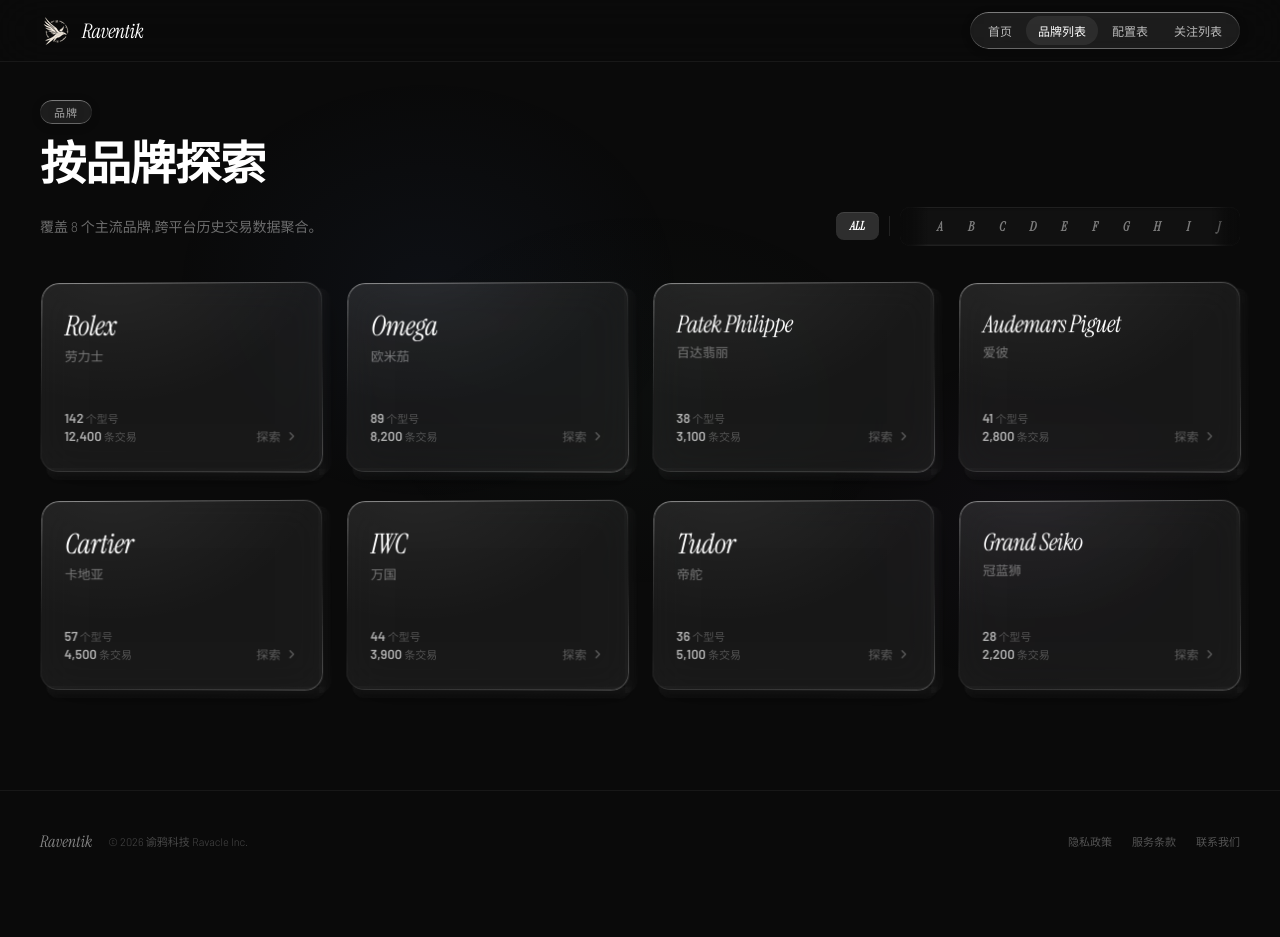
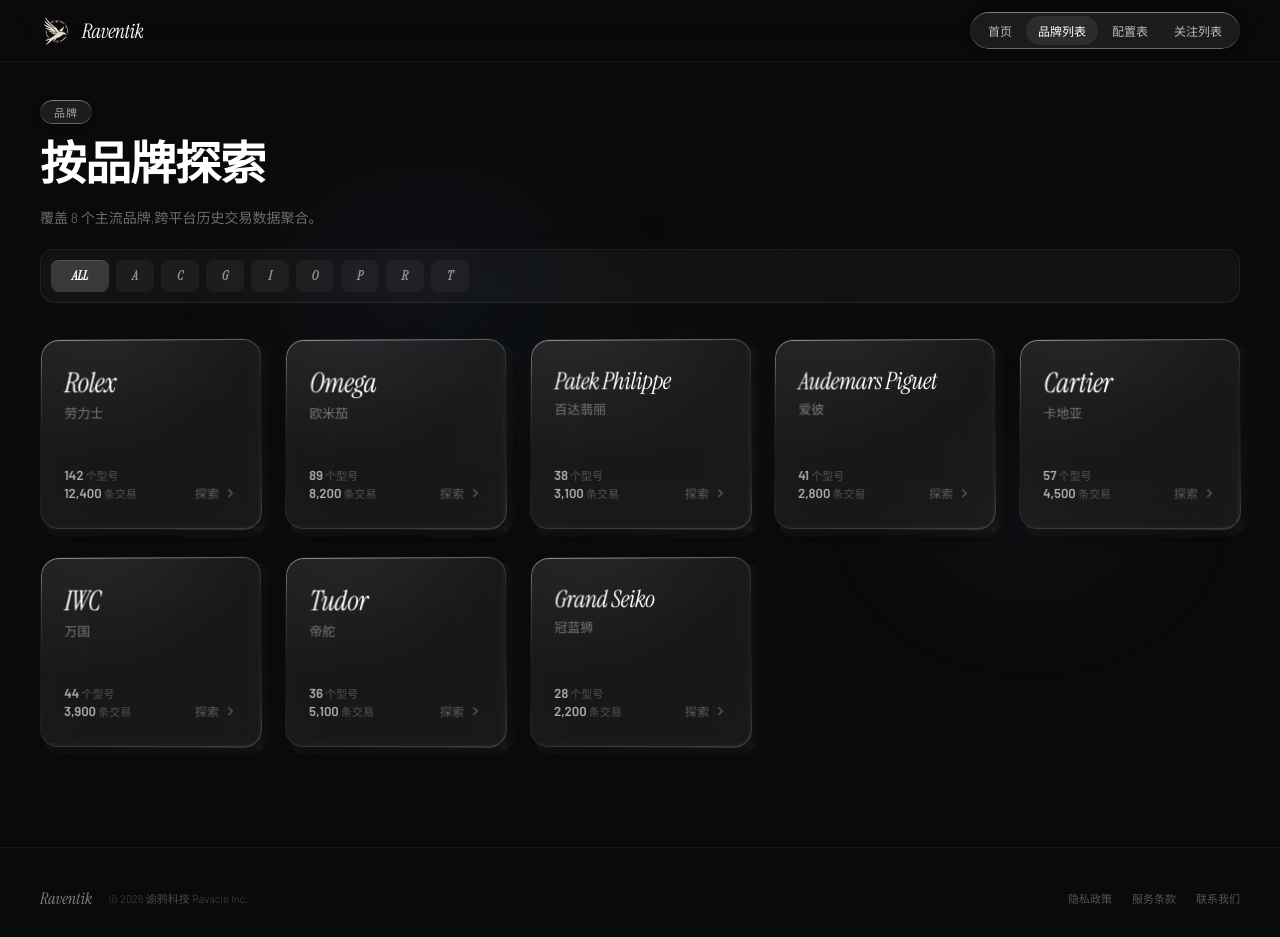
Before and after one commit to P0lar1z2/platform_fortend, a React (Vite) app: page /brands in a window 1280 px wide. Before the commit the page ends 880 px from the top, so only its background shows below. Built offline with nearby package versions, Linux system fonts and the light colour scheme.

Commit message:
fix(brands): dedupe list and improve alphabet filter

```diff
--- a/src/pages/BrandList.tsx
+++ b/src/pages/BrandList.tsx
@@ -6,7 +6,7 @@
  * 设计稿: ~/Downloads/raventik_brands.jsx
  */
 
-import { useCallback, useEffect, useRef, useState } from "react";
+import { useEffect, useMemo, useState } from "react";
 import { Link, useNavigate } from "react-router-dom";
 import { ChevronRight } from "lucide-react";
 import { listBrands } from "../api/brands";
@@ -16,13 +16,98 @@
 const bd = "'Barlow','Noto Sans SC',sans-serif";
 const LETTERS = "ABCDEFGHIJKLMNOPQRSTUVWXYZ".split("");
 
+type BrandFilterLetter = "ALL" | string;
+
+function normalizeBrandToken(value?: string | null) {
+  return (value ?? "")
+    .trim()
+    .normalize("NFD")
+    .replace(/[\u0300-\u036f]/g, "")
+    .toLowerCase()
+    .replace(/&/g, "and")
+    .replace(/[^a-z0-9]+/g, "");
+}
+
+function looksMojibake(value?: string | null) {
+  return /[ÃÂã�]/.test(value ?? "");
+}
+
+function brandNameQuality(name?: string | null) {
+  const text = (name ?? "").trim();
+  if (!text) return 0;
+  const letters = text.replace(/[^A-Za-z]/g, "");
+  const isAllCaps = letters.length > 1 && letters === letters.toUpperCase();
+  const isAllLower = letters.length > 1 && letters === letters.toLowerCase();
+  return (looksMojibake(text) ? -20 : 20)
+    + (/[A-Z]/.test(letters) && /[a-z]/.test(letters) ? 8 : 0)
+    + (isAllCaps ? -4 : 0)
+    + (isAllLower ? -2 : 0)
+    + Math.min(text.length, 40) / 10;
+}
+
+function brandInitial(brand: BrandSummary) {
+  const candidates = [brand.name, brand.slug];
+  for (const candidate of candidates) {
+    const raw = (candidate ?? "").trim();
+    if (!raw || looksMojibake(raw)) continue;
+    const normalized = raw.normalize("NFD").replace(/[\u0300-\u036f]/g, "").trim();
+    const first = normalized[0]?.toUpperCase();
+    if (first && /^[A-Z]$/.test(first)) return first;
+  }
+  return "#";
+}
+
+function mergeBrands(items: BrandSummary[]) {
+  const byKey = new Map<string, { brand: BrandSummary; quality: number }>();
+
+  for (const item of items) {
+    const key = normalizeBrandToken(item.slug) || normalizeBrandToken(item.name);
+    if (!key) continue;
+
+    const current = byKey.get(key);
+    const nextTransactions = item.totalTransactions ?? 0;
+    const nextModelCount = item.modelCount ?? 0;
+
+    if (!current) {
+      byKey.set(key, {
+        brand: {
+          ...item,
+          slug: item.slug || key,
+          modelCount: nextModelCount,
+          totalTransactions: nextTransactions,
+        },
+        quality: brandNameQuality(item.name),
+      });
+      continue;
+    }
+
+    const nextQuality = brandNameQuality(item.name);
+    const useNextLabel = nextQuality > current.quality;
+    const preferred = useNextLabel ? item : current.brand;
+
+    byKey.set(key, {
+      brand: {
+        ...current.brand,
+        slug: preferred.slug || current.brand.slug || item.slug || key,
+        name: preferred.name || current.brand.name || item.name,
+        nameCn: preferred.nameCn || current.brand.nameCn || item.nameCn,
+        logoUrl: preferred.logoUrl ?? current.brand.logoUrl ?? item.logoUrl,
+        modelCount: Math.max(current.brand.modelCount ?? 0, nextModelCount),
+        totalTransactions: (current.brand.totalTransactions ?? 0) + nextTransactions,
+      },
+      quality: Math.max(current.quality, nextQuality),
+    });
+  }
+
+  return Array.from(byKey.values()).map(entry => entry.brand);
+}
+
 export default function BrandList() {
   const navigate = useNavigate();
   const [brands, setBrands] = useState<BrandSummary[]>([]);
   const [loading, setLoading] = useState(true);
   const [err, setErr] = useState<string | null>(null);
-  const [activeLetter, setActiveLetter] = useState<string>("ALL");
-  const scrollRef = useRef<HTMLDivElement | null>(null);
+  const [activeLetter, setActiveLetter] = useState<BrandFilterLetter>("ALL");
 
   useEffect(() => {
     listBrands()
@@ -31,16 +116,22 @@
       .finally(() => setLoading(false));
   }, []);
 
+  const dedupedBrands = useMemo(() => mergeBrands(brands), [brands]);
+  const letterCounts = useMemo(() => {
+    const counts = new Map<string, number>();
+    for (const brand of dedupedBrands) {
+      const letter = brandInitial(brand);
+      counts.set(letter, (counts.get(letter) ?? 0) + 1);
+    }
+    return counts;
+  }, [dedupedBrands]);
+  const filterLetters = useMemo(() => {
+    const available = LETTERS.filter(letter => letterCounts.has(letter));
+    return letterCounts.has("#") ? [...available, "#"] : available;
+  }, [letterCounts]);
   const filteredBrands = activeLetter === "ALL"
-    ? brands
-    : brands.filter(b => (b.name?.[0] || "").toUpperCase() === activeLetter);
-
-  const handleWheel = useCallback((e: React.WheelEvent<HTMLDivElement>) => {
-    if (scrollRef.current) {
-      e.preventDefault();
-      scrollRef.current.scrollLeft += e.deltaY * 2;
-    }
-  }, []);
+    ? dedupedBrands
+    : dedupedBrands.filter(brand => brandInitial(brand) === activeLetter);
 
   return (
     <div style={{ minHeight: "100vh", background: "#0a0a0a", color: "#fff", fontFamily: bd }}>
@@ -64,8 +155,6 @@
         .explore-link{display:flex;align-items:center;gap:4px;font-size:12px;color:rgba(255,255,255,0.3);transition:all 0.3s ease}
         .brand-card:hover .explore-link{color:rgba(255,255,255,0.7);transform:translateX(3px)}
         ::selection{background:rgba(255,255,255,0.2);color:#fff}
-        .alpha-scroll{-ms-overflow-style:none;scrollbar-width:none}
-        .alpha-scroll::-webkit-scrollbar{display:none}
       `}</style>
 
       {/* ═══ NAV ═══ */}
@@ -114,61 +203,61 @@
           {/* Subtitle + Alphabet filter — same line */}
           <div style={{display:"flex",alignItems:"center",justifyContent:"space-between",gap:"20px"}}>
             <p style={{fontSize:"14px",fontWeight:300,color:"rgba(255,255,255,0.4)",fontFamily:bd}}>
-              {loading ? "加载中..." : err ? err : `覆盖 ${brands.length} 个主流品牌,跨平台历史交易数据聚合。`}
+              {loading ? "加载中..." : err ? err : `覆盖 ${dedupedBrands.length} 个主流品牌,跨平台历史交易数据聚合。`}
             </p>
 
-            {!loading && !err && brands.length > 0 && (
-              <div style={{display:"flex",alignItems:"center",gap:"10px",flexShrink:0}}>
-                {/* ALL — always visible */}
-                <button onClick={() => setActiveLetter("ALL")} style={{
-                  padding: "6px 14px", borderRadius: "8px", border: "none", cursor: "pointer",
-                  background: activeLetter === "ALL" ? "rgba(255,255,255,0.15)" : "rgba(255,255,255,0.04)",
-                  color: activeLetter === "ALL" ? "#fff" : "rgba(255,255,255,0.5)",
-                  fontSize: "12px", fontWeight: 600, fontFamily: hd, fontStyle: "italic",
-                  transition: "all 0.2s", flexShrink: 0,
-                  boxShadow: activeLetter === "ALL" ? "inset 0 1px 0 rgba(255,255,255,0.1)" : "none",
-                }}
-                onMouseEnter={e => { if (activeLetter !== "ALL") (e.currentTarget as HTMLElement).style.color = "rgba(255,255,255,0.8)"; }}
-                onMouseLeave={e => { if (activeLetter !== "ALL") (e.currentTarget as HTMLElement).style.color = "rgba(255,255,255,0.5)"; }}
-                >ALL</button>
+          </div>
 
-                <div style={{width:"1px",height:"20px",background:"rgba(255,255,255,0.1)",flexShrink:0}}/>
-
-                {/* A-Z carousel */}
-                <div style={{position:"relative",width:"340px",flexShrink:0}}>
-                  <div style={{position:"absolute",left:0,top:0,bottom:0,width:"28px",zIndex:2,background:"linear-gradient(to right,rgba(10,10,10,1) 0%,rgba(10,10,10,0.8) 40%,transparent 100%)",pointerEvents:"none",borderRadius:"10px 0 0 10px"}}/>
-                  <div style={{position:"absolute",right:0,top:0,bottom:0,width:"28px",zIndex:2,background:"linear-gradient(to left,rgba(10,10,10,1) 0%,rgba(10,10,10,0.8) 40%,transparent 100%)",pointerEvents:"none",borderRadius:"0 10px 10px 0"}}/>
-                  <div ref={scrollRef} onWheel={handleWheel} className="alpha-scroll" style={{
-                    display:"flex",alignItems:"center",gap:"1px",
-                    overflowX:"auto",scrollBehavior:"smooth",
-                    padding:"5px 24px",
-                    WebkitOverflowScrolling:"touch",
-                    background:"rgba(255,255,255,0.03)",borderRadius:"10px",
-                    border:"1px solid rgba(255,255,255,0.06)",
-                    boxShadow:"inset 0 1px 2px rgba(0,0,0,0.2),inset 0 -1px 1px rgba(255,255,255,0.04)",
-                  }}>
-                    {LETTERS.map(l => {
-                      const active = activeLetter === l;
-                      return (
-                        <button key={l} onClick={() => setActiveLetter(l)} style={{
-                          padding: "5px 0", borderRadius: "5px", border: "none", cursor: "pointer",
-                          background: active ? "rgba(255,255,255,0.15)" : "transparent",
-                          color: active ? "#fff" : "rgba(255,255,255,0.45)",
-                          fontSize: "13px", fontWeight: 600, fontFamily: hd, fontStyle: "italic",
-                          transition: "all 0.15s", width: "30px", textAlign: "center",
-                          flexShrink: 0,
-                          boxShadow: active ? "inset 0 1px 0 rgba(255,255,255,0.1)" : "none",
-                        }}
-                        onMouseEnter={e => { if (!active) { (e.currentTarget as HTMLElement).style.color = "rgba(255,255,255,0.8)"; (e.currentTarget as HTMLElement).style.background = "rgba(255,255,255,0.06)"; } }}
-                        onMouseLeave={e => { if (!active) { (e.currentTarget as HTMLElement).style.color = "rgba(255,255,255,0.45)"; (e.currentTarget as HTMLElement).style.background = "transparent"; } }}
-                        >{l}</button>
-                      );
-                    })}
-                  </div>
-                </div>
-              </div>
-            )}
-          </div>
+          {!loading && !err && dedupedBrands.length > 0 && (
+            <div style={{
+              marginTop:"22px",
+              display:"flex",
+              alignItems:"center",
+              gap:"7px",
+              flexWrap:"wrap",
+              padding:"10px",
+              background:"rgba(255,255,255,0.035)",
+              border:"1px solid rgba(255,255,255,0.06)",
+              borderRadius:"14px",
+              boxShadow:"inset 0 1px 2px rgba(0,0,0,0.22),inset 0 -1px 1px rgba(255,255,255,0.04)",
+            }}>
+              {[{ letter:"ALL", count:dedupedBrands.length }, ...filterLetters.map(letter => ({ letter, count: letterCounts.get(letter) ?? 0 }))].map(({ letter, count }) => {
+                const active = activeLetter === letter;
+                const label = letter === "ALL" ? "ALL" : letter;
+                return (
+                  <button key={letter} onClick={() => setActiveLetter(letter)} title={`${label} · ${count} 个品牌`} style={{
+                    minWidth: letter === "ALL" ? "58px" : "38px",
+                    height:"32px",
+                    padding: letter === "ALL" ? "0 14px" : "0 10px",
+                    borderRadius:"8px",
+                    border:"none",
+                    cursor:"pointer",
+                    background: active ? "rgba(255,255,255,0.16)" : "rgba(255,255,255,0.045)",
+                    color: active ? "#fff" : "rgba(255,255,255,0.52)",
+                    fontSize:"13px",
+                    fontWeight:600,
+                    fontFamily:hd,
+                    fontStyle:"italic",
+                    transition:"background 0.16s ease,color 0.16s ease",
+                    boxShadow: active ? "inset 0 1px 0 rgba(255,255,255,0.12)" : "none",
+                  }}
+                  onMouseEnter={e => {
+                    if (!active) {
+                      (e.currentTarget as HTMLElement).style.color = "rgba(255,255,255,0.82)";
+                      (e.currentTarget as HTMLElement).style.background = "rgba(255,255,255,0.08)";
+                    }
+                  }}
+                  onMouseLeave={e => {
+                    if (!active) {
+                      (e.currentTarget as HTMLElement).style.color = "rgba(255,255,255,0.52)";
+                      (e.currentTarget as HTMLElement).style.background = "rgba(255,255,255,0.045)";
+                    }
+                  }}
+                  >{label}</button>
+                );
+              })}
+            </div>
+          )}
 
           {/* Active filter indicator */}
           {activeLetter !== "ALL" && (
@@ -179,7 +268,7 @@
         </div>
 
         {!loading && !err && filteredBrands.length > 0 && (
-          <div style={{display:"grid",gridTemplateColumns:"repeat(4,1fr)",gap:"28px 24px"}}>
+          <div style={{display:"grid",gridTemplateColumns:"repeat(auto-fit,minmax(220px,1fr))",gap:"28px 24px"}}>
             {filteredBrands.map((brand) => {
               const nameLen = brand.name.length;
               const nameSize = nameLen > 16 ? "20px" : nameLen > 10 ? "24px" : "28px";
@@ -215,7 +304,7 @@
           </div>
         )}
 
-        {!loading && !err && brands.length > 0 && filteredBrands.length === 0 && (
+        {!loading && !err && dedupedBrands.length > 0 && filteredBrands.length === 0 && (
           <div style={{padding:"60px 20px",textAlign:"center",color:"rgba(255,255,255,0.4)",fontFamily:bd,fontSize:"13px"}}>
             没有以 "{activeLetter}" 开头的品牌
           </div>
```
